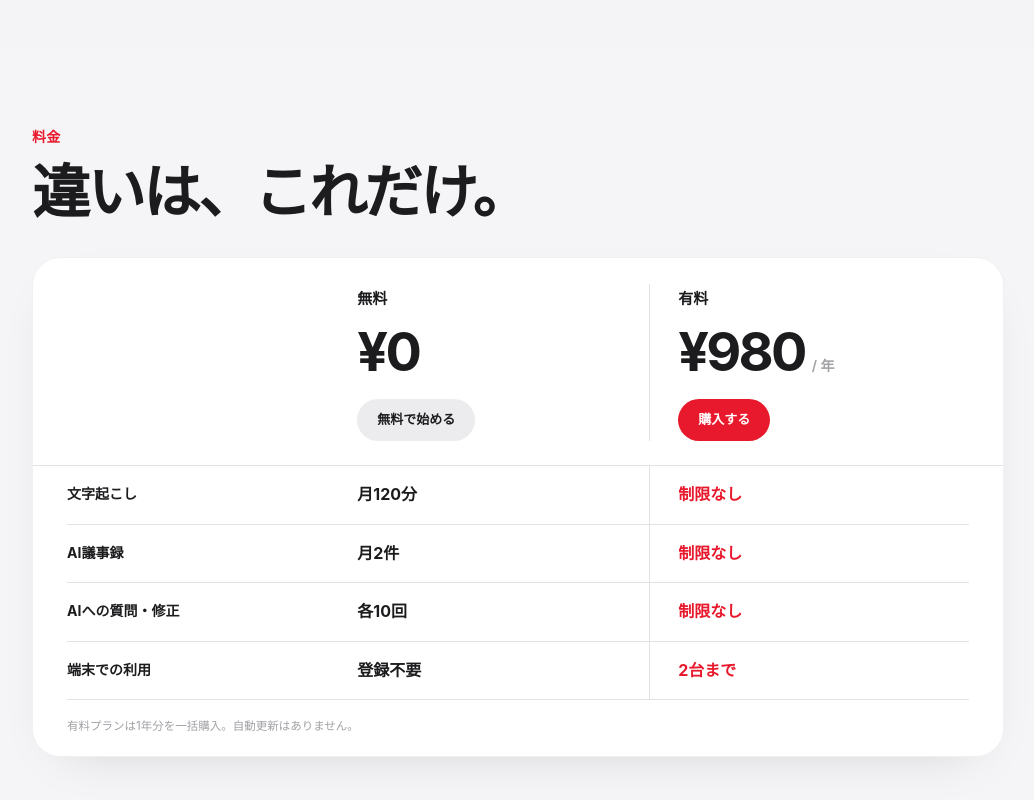
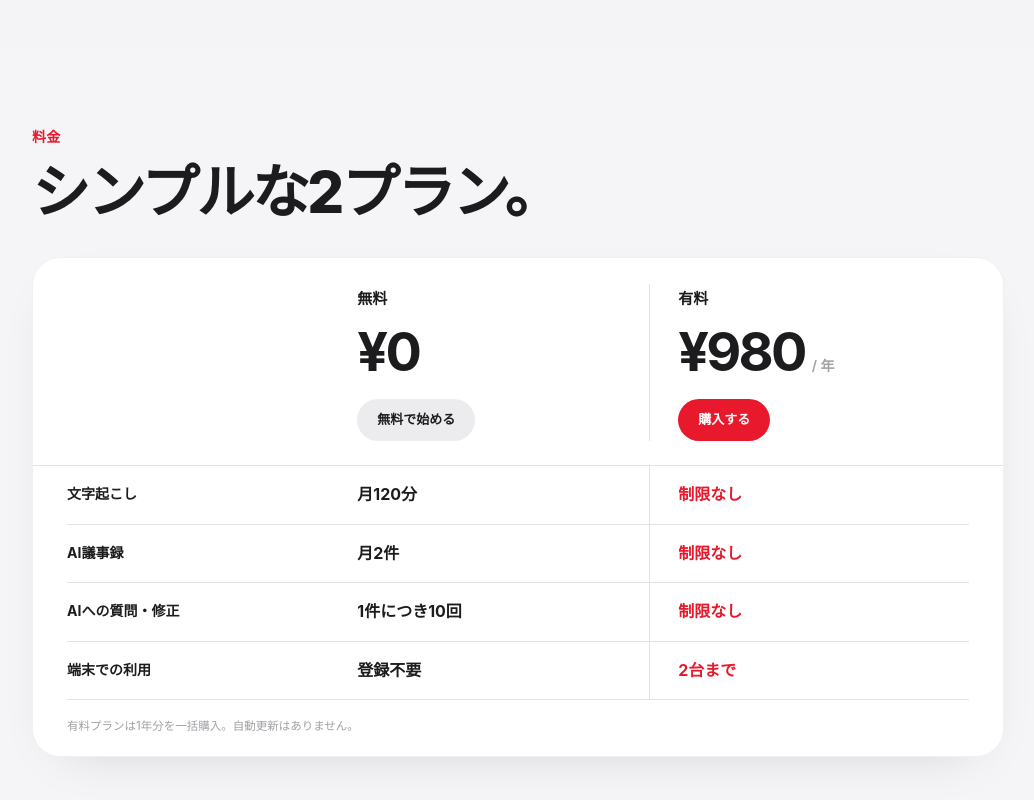
Before and after one commit to naoyattsuji/giroku-lp, a Next.js app: page / in a window 1280 px wide. Shown: the part 1833-2633 px from the top of the page, without its empty margins (122-1156 px from the left). Built offline with nearby package versions, Linux system fonts and the light colour scheme.

Commit message:
fix: align pricing copy

```diff
--- a/app/page.tsx
+++ b/app/page.tsx
@@ -266,7 +266,7 @@ export default function Home() {
           <Reveal>
             <div className="pricing-heading">
               <p>料金</p>
-              <h2>違いは、これだけ。</h2>
+              <h2>シンプルな2プラン。</h2>
             </div>
           </Reveal>
           <Reveal delay={80}>
@@ -303,7 +303,7 @@ export default function Home() {
                 </div>
                 <div className="comparison-row" role="row">
                   <div className="comparison-label" role="rowheader">AIへの質問・修正</div>
-                  <div className="comparison-value" role="cell"><strong>各10回</strong></div>
+                  <div className="comparison-value" role="cell"><strong>1件につき10回</strong></div>
                   <div className="comparison-value paid-value" role="cell"><strong>制限なし</strong></div>
                 </div>
                 <div className="comparison-row" role="row">
```
